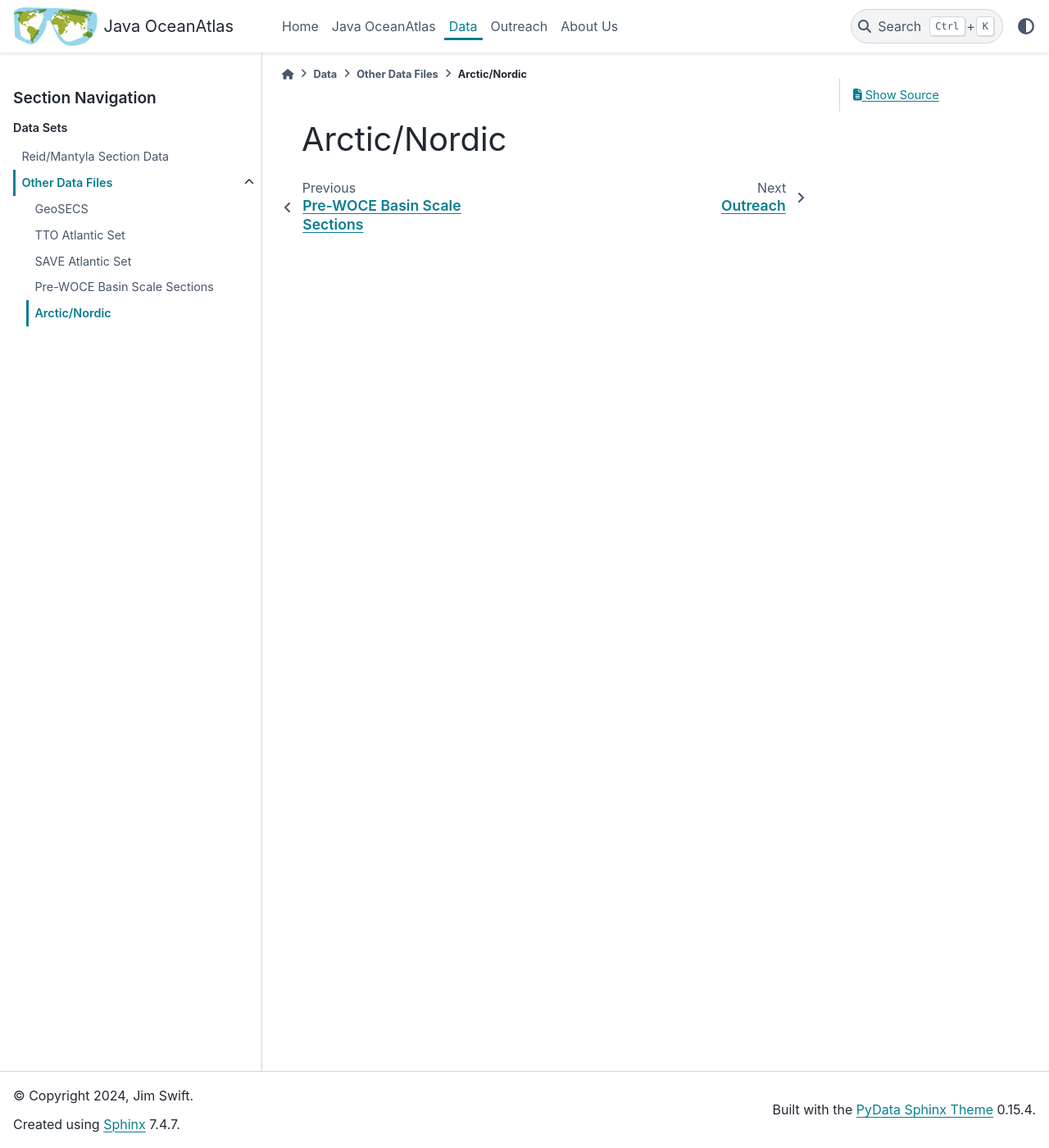
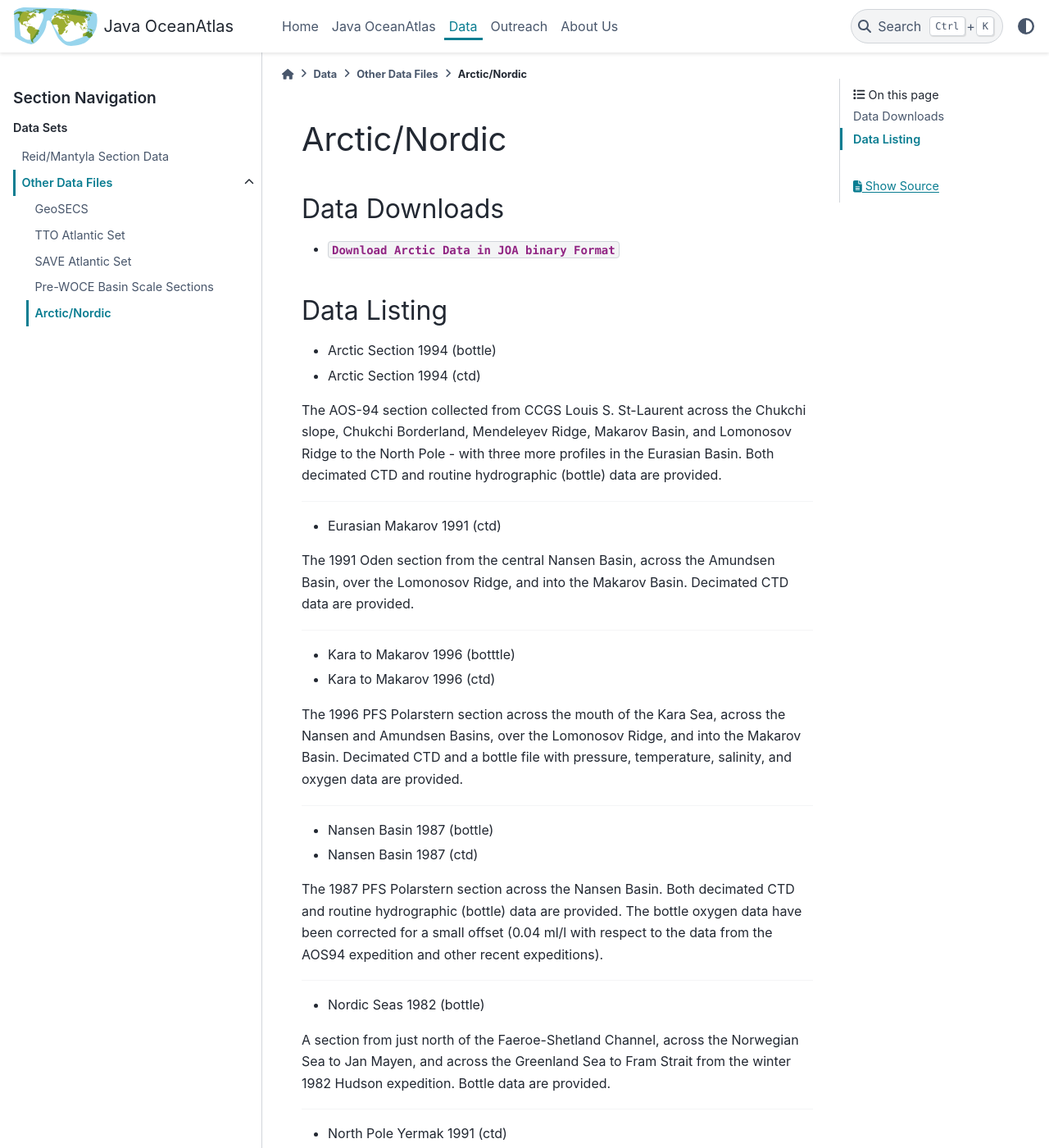
Before and after one commit to OceanAtlas/joa-sphinx, a Sphinx documentation site: the page built from docs/data/other/arctic.md, in a window 1280 px wide and 1400 px high. Shown: the whole window at 82% size. Built offline with Sphinx 7.4.7 and the PyData theme 0.15.4, drawn with Linux system fonts in a browser that asks for light colours; some of the changed text lies outside the part shown.

Commit message:
add arctic other data

```diff
--- a/docs/data/other/arctic.md
+++ b/docs/data/other/arctic.md
@@ -1 +1,57 @@
 # Arctic/Nordic
+
+## Data Downloads
+
+* {download}`Download Arctic Data in JOA binary Format <_downloads/arctic_data.7z>`
+
+## Data Listing
+
+* Arctic Section 1994 (bottle)
+* Arctic Section 1994 (ctd)
+
+The AOS-94 section collected from CCGS Louis S. St-Laurent across the Chukchi slope, Chukchi Borderland, Mendeleyev Ridge, Makarov Basin, and Lomonosov Ridge to the North Pole - with three more profiles in the Eurasian Basin. Both decimated CTD and routine hydrographic (bottle) data are provided.
+
+---
+
+* Eurasian Makarov 1991 (ctd)
+
+The 1991 Oden section from the central Nansen Basin, across the Amundsen Basin, over the Lomonosov Ridge, and into the Makarov Basin. Decimated CTD data are provided.
+
+---
+
+* Kara to Makarov 1996 (botttle)
+* Kara to Makarov 1996 (ctd)
+
+The 1996 PFS Polarstern section across the mouth of the Kara Sea, across the Nansen and Amundsen Basins, over the Lomonosov Ridge, and into the Makarov Basin. Decimated CTD and a bottle file with pressure, temperature, salinity, and oxygen data are provided.
+
+---
+
+* Nansen Basin 1987 (bottle)
+* Nansen Basin 1987 (ctd)
+
+The 1987 PFS Polarstern section across the Nansen Basin. Both decimated CTD and routine hydrographic (bottle) data are provided. The bottle oxygen data have been corrected for a small offset (0.04 ml/l with respect to the data from the AOS94 expedition and other recent expeditions).
+
+---
+
+* Nordic Seas 1982 (bottle)
+
+A section from just north of the Faeroe-Shetland Channel, across the Norwegian Sea to Jan Mayen, and across the Greenland Sea to Fram Strait from the winter 1982 Hudson expedition. Bottle data are provided.
+
+---
+
+* North Pole Yermak 1991 (ctd)
+
+The 1991 Oden section from the North Pole, across the Amundsen Basin, over the Morris-Jessup Plateau, and to the Yermak Plateau. Decimated CTD data are provided.
+
+---
+
+* S. Canada Basin 1997 (bottle)
+* S. Canada Basin 1997 (ctd)
+
+The 1997 CCGS Louis S. St-Laurent section from the Alaskan slope across the southern Canada Basin. Both decimated CTD and routine hydrographic (bottle) data are provided. The CTD profiles include dissolved oxygen data, one of the few reference quality Arctic Ocean CTD data sets with this parameter.
+
+---
+
+* Trans Arctic CTD Section
+
+A CTD section (decimated data) from the Chukchi slope to the Barents Sea slope, assembled from the 1994, 1991, and 1987 expeditions.
```
Also changed, not shown: 1 other file.
